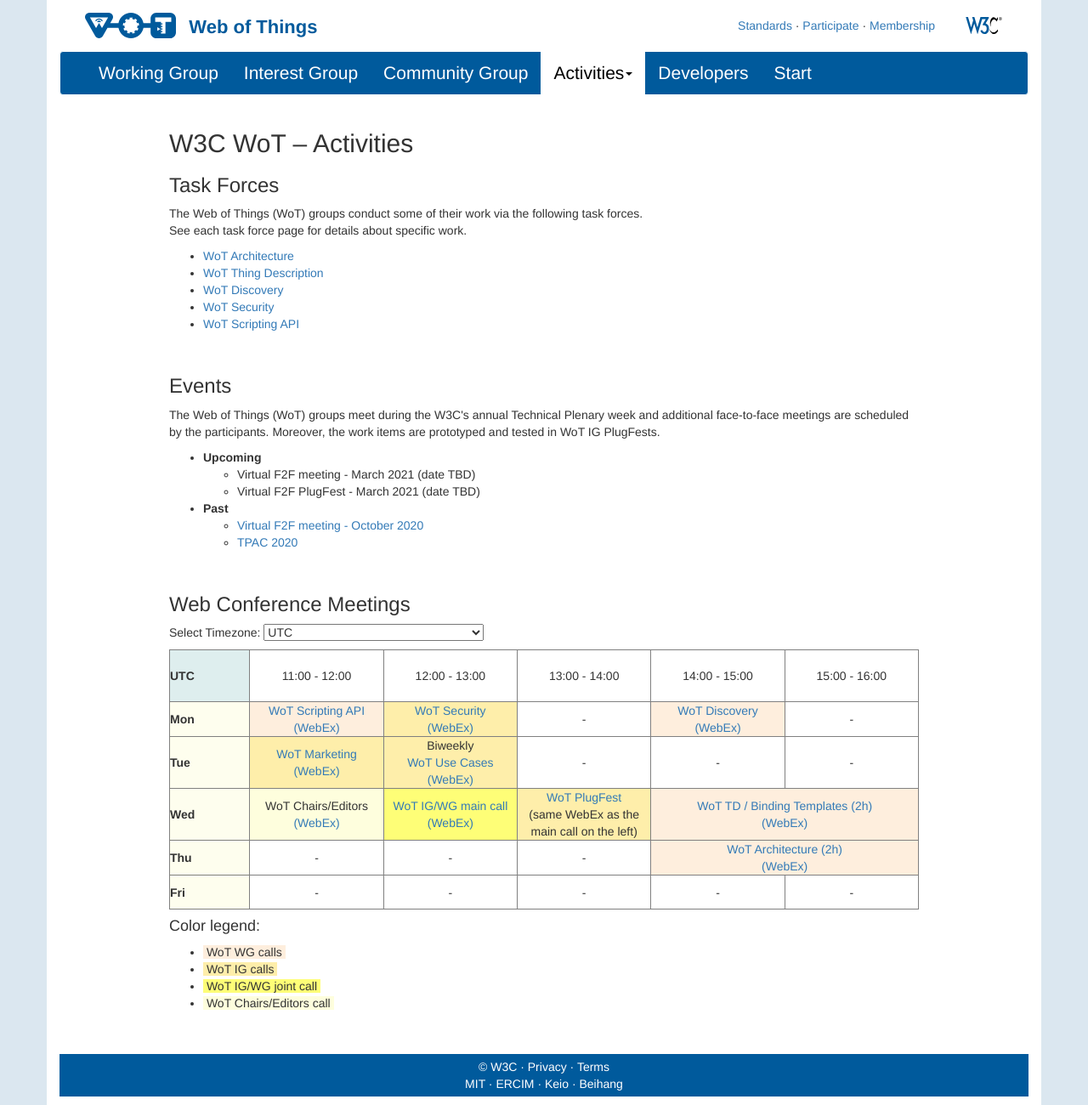
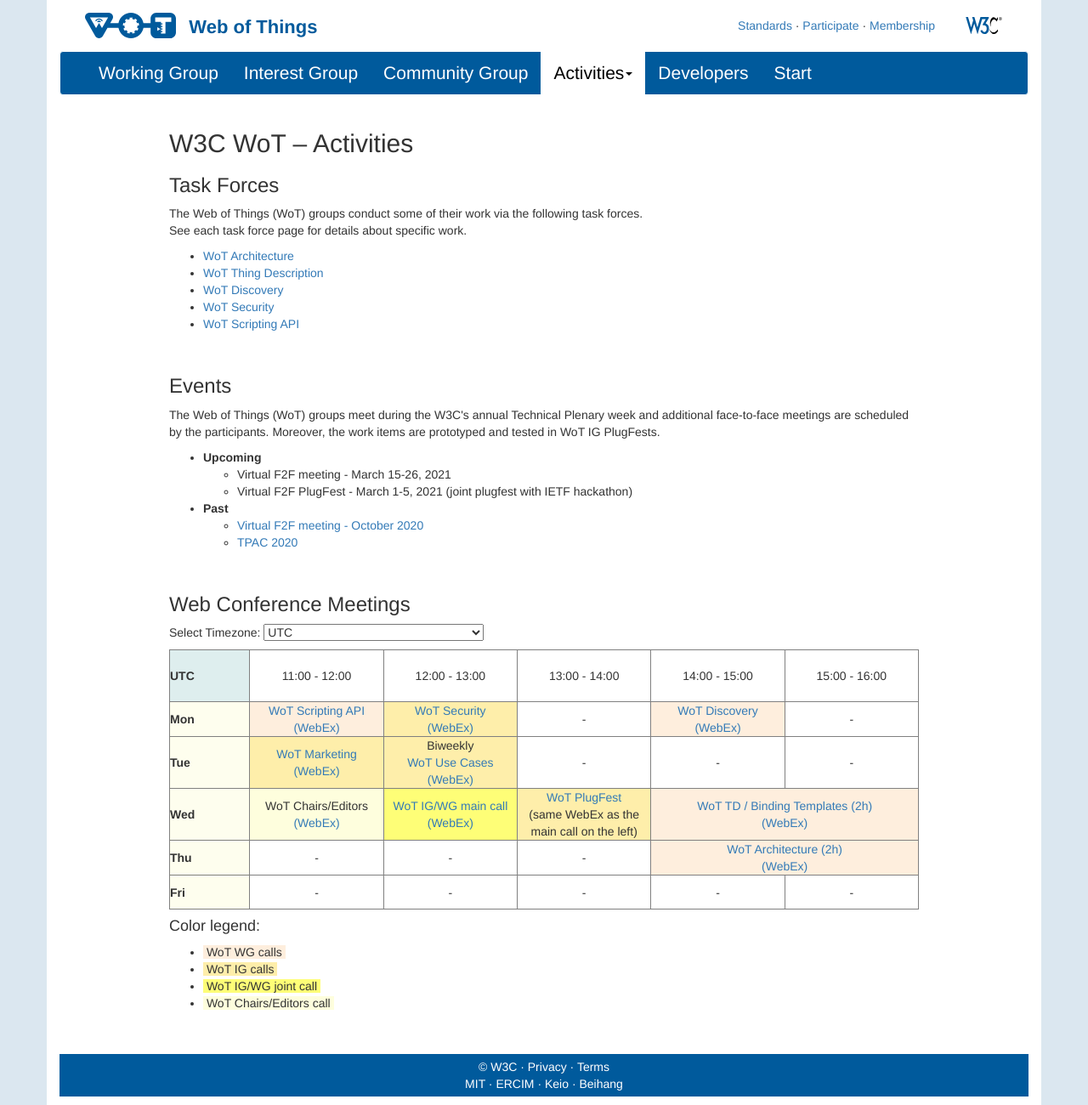
Before and after one commit to w3c/wot-marketing, a Jekyll site: the page built from docs/activities/general/index.html, in a window 1280 px wide. Shown: the whole page at 85% size. Built offline with Jekyll 4.4.1, drawn with Linux system fonts in a browser that asks for light colours; nearby versions of some CDN libraries.

Commit message:
add dates to upcoming events on activities page

```diff
--- a/docs/activities/general/index.html
+++ b/docs/activities/general/index.html
@@ -31,8 +31,8 @@
 		<li>
 			<strong>Upcoming</strong>
 			<ul>
-				<li>Virtual F2F meeting - March 2021 (date TBD)</li>
-				<li>Virtual F2F PlugFest - March 2021 (date TBD)</li>
+				<li>Virtual F2F meeting - March 15-26, 2021</li>
+				<li>Virtual F2F PlugFest - March 1-5, 2021 (joint plugfest with IETF hackathon)</li>
 			</ul>
 		</li>
 		<li>
```
